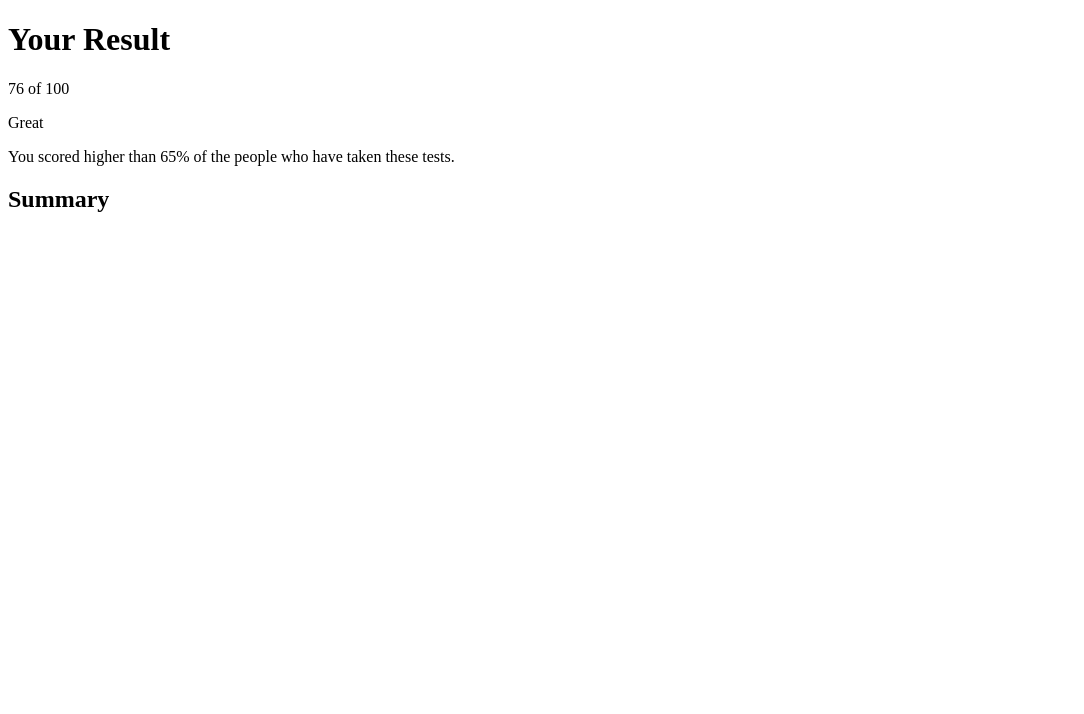
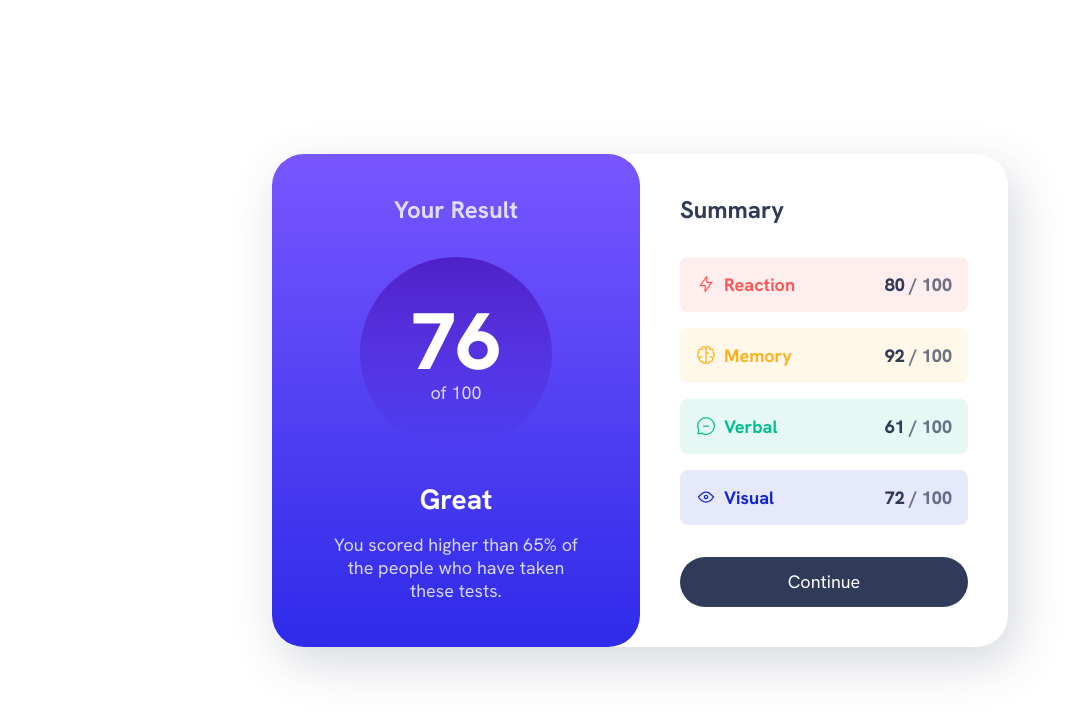
Before and after one commit to Son1x-7732/results-summary-component-main, a plain HTML site: page index.html in a window 1280 px wide. Shown: the whole page, without its empty margins (0-1084 px from the left). Drawn offline with Linux system fonts and the light colour scheme.

Commit message:
first full commit

```diff
--- a/index.html
+++ b/index.html
@@ -1,5 +1,6 @@
 <!DOCTYPE html>
 <html lang="en">
+
 <head>
   <meta charset="UTF-8">
   <meta name="viewport" content="width=device-width, initial-scale=1.0">
@@ -7,12 +8,13 @@
   <link rel="stylesheet" href="style.css">
   <title>Results Summary</title>
 </head>
+
 <body>
   <main>
 
     <div class="result-summary">
 
-      <div class="results grid-flow">
+      <div class="results grid-flow" data-spacing="large">
 
         <h1 class="section-title">
           Your Result
@@ -29,17 +31,51 @@
 
       </div>
 
-      <div class="summary">
-
+      <div class="summary grid-flow" data-spacing="large">
         <h2 class="section-title">Summary</h2>
 
         <div class="grid-flow">
 
+          <div class="summary-item" data-item-type="accent-1">
+            <div class="flex-group">
+              <img src="assets/images/icon-reaction.svg" alt="">
+              <h3 class="summary-item-title">Reaction</h3>
+            </div>
+            <p class="summary-score"><span>80</span> / 100</p>
+          </div>
+
+          <div class="summary-item" data-item-type="accent-2">
+            <div class="flex-group">
+              <img src="assets/images/icon-memory.svg" alt="">
+              <h3 class="summary-item-title">Memory</h3>
+            </div>
+            <p class="summary-score"><span>92</span> / 100</p>
+          </div>
+
+          <div class="summary-item" data-item-type="accent-3">
+            <div class="flex-group">
+              <img src="assets/images/icon-verbal.svg" alt="">
+              <h3 class="summary-item-title">Verbal</h3>
+            </div>
+            <p class="summary-score"><span>61</span> / 100</p>
+          </div>
+
+          <div class="summary-item" data-item-type="accent-4">
+            <div class="flex-group">
+              <img src="assets/images/icon-visual.svg" alt="">
+              <h3 class="summary-item-title">Visual</h3>
+            </div>
+            <p class="summary-score"><span>72</span> / 100</p>
+          </div>
+
         </div>
+
+        <button class="button">Continue</button>
 
       </div>
 
     </div>
   </main>
 </body>
+
 </html>
--- a/style.css
+++ b/style.css
@@ -0,0 +1,217 @@
+@font-face {
+    font-family: 'HankenGrotesk';
+    font-display: swap;
+    font-weight: 100 900;
+    src: url(assets/fonts/HankenGrotesk-VariableFont_wght.ttf) format('truetype');
+}
+
+:root {
+    --clr-primary-hsl-400: 252, 100%, 67%;
+    --clr-primary-hsl-500: 256, 72%, 46%;
+    --clr-secondary-hsl-400: 241, 81%, 54%;
+    --clr-secondary-hsl-500: 241, 72%, 46%;
+
+    --clr-neutral-hsl-100: 0, 0%, 100%;
+    --clr-neutral-hsl-200: 221, 100%, 96%;
+    --clr-neutral-hsl-300: 241, 100%, 89%;
+    --clr-neutral-hsl-700: 224, 30%, 27%;
+
+    --clr-neutral-100: hsl(var(--clr-neutral-hsl-100));
+    --clr-neutral-200: hsl(var(--clr-neutral-hsl-200));
+    --clr-neutral-300: hsl(var(--clr-neutral-hsl-300));
+    --clr-neutral-700: hsl(var(--clr-neutral-hsl-700));
+
+    --clr-primary-400: hsl(var(--clr-primary-hsl-400));
+    --clr-primary-500: hsl(var(--clr-primary-hsl-500));
+    --clr-secondary-400: hsl(var(--clr-secondary-hsl-400));
+    --clr-secondary-500: hsl(var(--clr-secondary-hsl-500));
+
+    --gradient-primary: linear-gradient(var(--clr-primary-400), var(--clr-secondary-400));
+
+    --gradient-to-transparent: linear-gradient(var(--clr-primary-500),
+            hsl(var(--clr-secondary-hsl-500), 0));
+
+    --clr-accent-1: 0, 100%, 67%;
+    --clr-accent-2: 39, 100%, 56%;
+    --clr-accent-3: 166, 100%, 37%;
+    --clr-accent-4: 234, 85%, 45%;
+
+    --font-family-default: 'HankenGrotesk', sans-serif;
+
+    --fw-regular: 500;
+    --fw-bold: 700;
+    --fw-black: 800;
+
+    --fs-400: 1.125rem;
+    --fs-500: 1.25rem;
+    --fs-600: 1.5rem;
+    --fs-700: 1.75rem;
+    --fs-800: 2rem;
+    --fs-900: 5rem;
+
+}
+
+*,
+*::before,
+*::after {
+    box-sizing: border-box;
+}
+
+* {
+    margin: 0;
+    font: inherit;
+}
+
+img,
+svg {
+    display: block;
+    max-width: 100%;
+}
+
+body {
+    font-family: var(--font-family-default);
+    font-size: var(--fs-400);
+    color: var(--clr-neutral-700);
+}
+
+@media (min-width: 600px) {
+    body {
+        min-height: 100vh;
+        display: grid;
+        place-items: center;
+    }
+}
+
+.flex-group {
+    display: flex;
+    align-items: center;
+    gap: 0.5rem;
+    flex-wrap: wrap;
+}
+
+.grid-flow {
+    display: grid;
+    align-content: start;
+    gap: 1rem;
+}
+
+.grid-flow[data-spacing="large"] {
+    gap: 2rem;
+}
+
+.section-title {
+    font-weight: var(--fw-bold);
+    font-size: var(--fs-600);
+}
+
+.button {
+    color: var(--clr-neutral-100);
+    line-height: 1;
+    background: var(--clr-neutral-700);
+    padding: 1rem 2rem;
+    border: 0;
+    border-radius: 100vw;
+    cursor: pointer;
+}
+
+.button:hover,
+.button:focus-visible {
+    background: var(--gradient-primary);
+}
+
+.result-summary {
+    --padding: 2.5rem;
+    --border-radius: 2rem;
+
+    max-width: 46rem;
+    display: grid;
+}
+
+@media (min-width: 600px) {
+    .result-summary {
+        margin-inline: 1rem;
+        grid-template-columns: 1fr 1fr;
+        border-radius: var(--border-radius);
+        box-shadow: .5rem 1rem 3rem hsl(var(--clr-neutral-hsl-700), .2);
+
+    }
+}
+
+.results {
+    color: hsl(var(--clr-neutral-hsl-100), 0.8);
+    padding: var(--padding) calc(var(--padding) * 1.5);
+    text-align: center;
+    background: var(--gradient-primary);
+    border-radius: 0 0 var(--border-radius) var(--border-radius);
+
+}
+
+@media (min-width: 600px) {
+    .results {
+        border-radius: var(--border-radius);
+    }
+}
+
+.result-score {
+    display: grid;
+    place-content: center;
+    width: 12rem;
+    margin-inline: auto;
+    background: var(--gradient-to-transparent);
+    aspect-ratio: 1 / 1;
+    border-radius: 50%;
+}
+
+.result-score span {
+    display: block;
+    font-size: var(--fs-900);
+    font-weight: var(--fw-black);
+    line-height: 1;
+    color: var(--clr-neutral-100);
+}
+
+.result-rank {
+    color: var(--clr-neutral-100);
+    font-size: var(--fs-700);
+    font-weight: var(--fw-bold);
+}
+
+.summary {
+    padding: var(--padding);
+}
+
+.summary-item {
+    display: flex;
+    justify-content: space-between;
+    align-items: center;
+    padding: 1rem;
+    border-radius: 0.5rem;
+    background-color: hsl(var(--item-color), 0.1);
+}
+
+.summary-item-title {
+    color: hsl(var(--item-color));
+    font-weight: var(--fw-bold);
+}
+
+.summary-item[data-item-type="accent-1"] {
+    --item-color: var(--clr-accent-1);
+}
+.summary-item[data-item-type="accent-2"] {
+    --item-color: var(--clr-accent-2);
+}
+.summary-item[data-item-type="accent-3"] {
+    --item-color: var(--clr-accent-3);
+}
+.summary-item[data-item-type="accent-4"] {
+    --item-color: var(--clr-accent-4);
+}
+
+.summary-score {
+    font-weight: var(--fw-black);
+    color: hsl(var(--clr-neutral-hsl-700),0.7);
+}
+
+.summary-score span {
+    color: var(--clr-neutral-700);
+}
```
